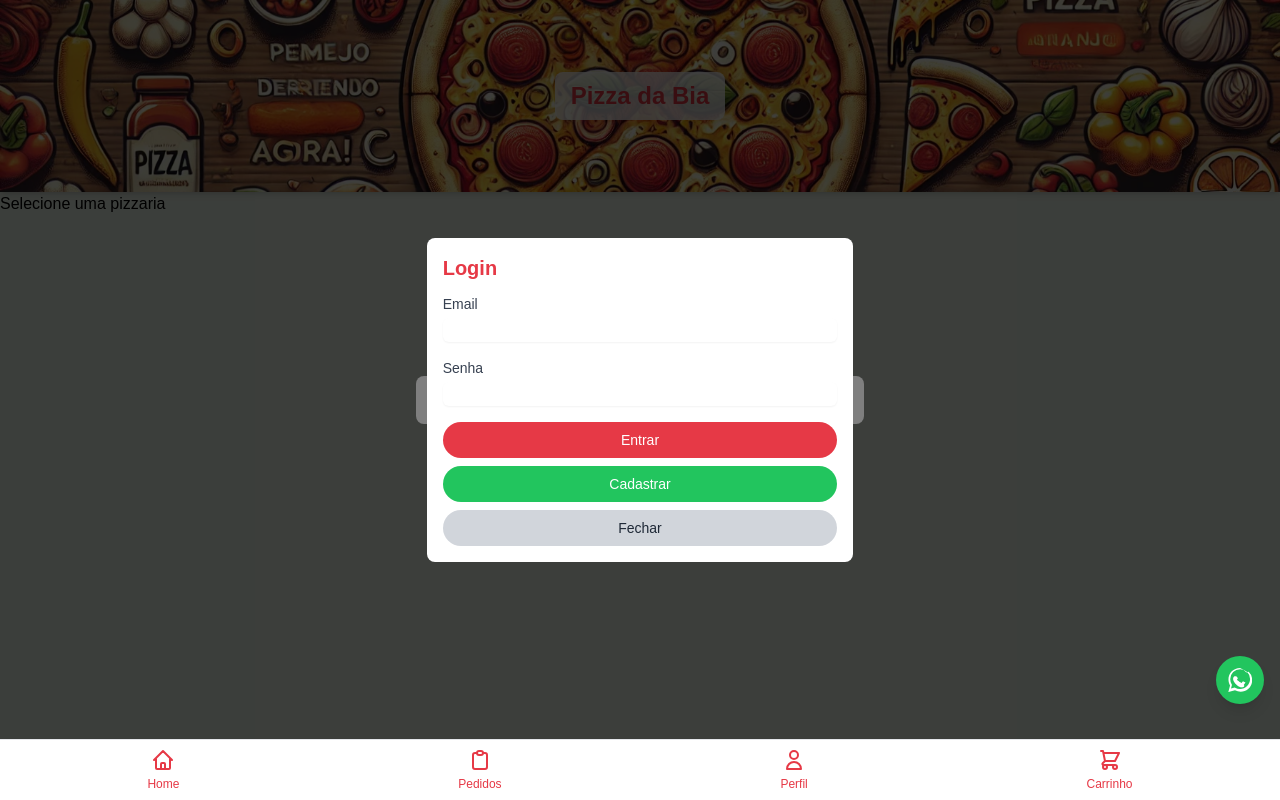
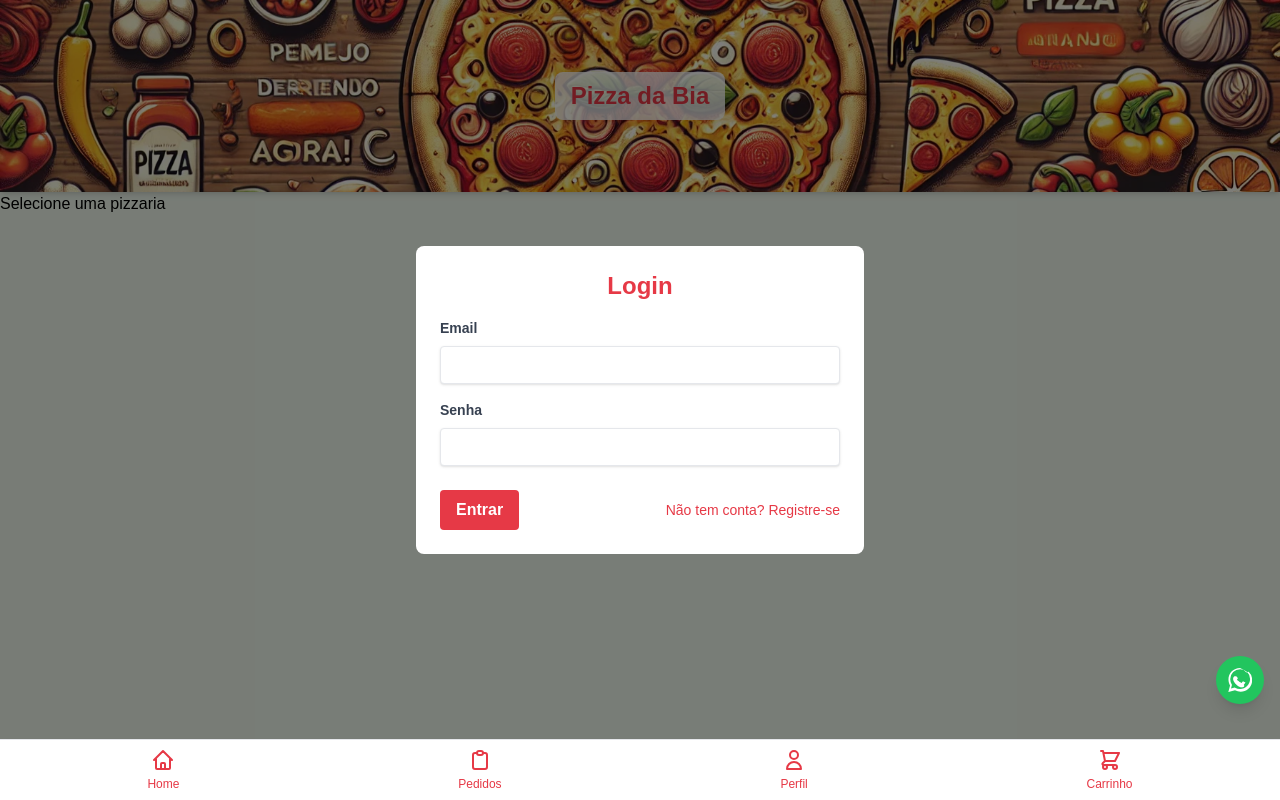
Before and after one commit to Shouked/pizzaria-frontend, a React (Create React App) app: page / in a window 1280 px wide. Both pictures are taken after a click on the button "Pedidos". Built offline with nearby package versions, Linux system fonts and the light colour scheme.

Commit message:
Update Login.js

```diff
--- a/src/components/Login.js
+++ b/src/components/Login.js
@@ -1,73 +1,75 @@
 import React, { useState } from 'react';
 import axios from 'axios';
-import { useParams } from 'react-router-dom';
+import { toast } from 'react-toastify';
+import PropTypes from 'prop-types';
 
 const Login = ({ setIsLoginOpen, setIsLoggedIn, setIsRegisterOpen, setUser, cart, navigate }) => {
   const [email, setEmail] = useState('');
   const [password, setPassword] = useState('');
-  const [error, setError] = useState('');
-  const { tenantId } = useParams(); // Pega o tenantId da rota atual
 
-  const handleLogin = async (e) => {
+  const handleSubmit = async (e) => {
     e.preventDefault();
     try {
       const response = await axios.post('https://pizzaria-backend-e254.onrender.com/api/auth/login', {
         email,
         password,
       });
-      console.log('Resposta do login:', response.data);
-      localStorage.setItem('token', response.data.token);
-
-      const userResponse = await axios.get('https://pizzaria-backend-e254.onrender.com/api/auth/me', {
-        headers: { Authorization: `Bearer ${response.data.token}` },
-      });
-      console.log('Dados completos do usuário:', userResponse.data);
-      setUser(userResponse.data);
+      console.log('Resposta do backend:', response.data); // Log para verificar a resposta
+      const { token, user } = response.data;
+      localStorage.setItem('token', token);
+      setUser(user);
       setIsLoggedIn(true);
       setIsLoginOpen(false);
 
-      // Redireciona com base no tenantId e no carrinho
-      const basePath = tenantId ? `/${tenantId}` : '/pizzaria-a'; // Default para pizzaria-a se não houver tenantId
-      if (cart && cart.length > 0) {
-        navigate(`${basePath}/order-summary`);
-      } else {
-        navigate(basePath);
-      }
+      // Determina o tenantId com base no usuário ou na URL atual
+      const currentPath = window.location.pathname.split('/')[1];
+      const userTenantId = user.tenantId || currentPath || 'pizzaria-a';
+      console.log('TenantId após login:', userTenantId);
+
+      // Redireciona para o perfil do tenant correto
+      navigate(`/${userTenantId}/profile`);
+
+      toast.success('Login realizado com sucesso!');
     } catch (err) {
-      console.error('Erro no login:', err.response?.data || err.message);
-      setError(err.response?.data?.message || 'Erro ao fazer login. Verifique suas credenciais.');
+      console.error('Erro no login:', err.response ? err.response.data : err.message);
+      toast.error(err.response?.data?.message || 'Erro ao fazer login');
     }
   };
 
   return (
-    <div className="fixed inset-0 bg-black bg-opacity-50 flex items-center justify-center z-30">
-      <div className="bg-white p-4 rounded-lg w-11/12 md:w-1/3 max-h-[80vh] overflow-y-auto">
-        <h2 className="text-xl font-bold text-[#e63946] mb-3">Login</h2>
-        {error && <p className="text-red-500 text-sm mb-3">{error}</p>}
-        <form onSubmit={handleLogin}>
+    <div className="w-full">
+      <h2 className="text-2xl font-bold text-[#e63946] mb-4 text-center">Login</h2>
+      <form onSubmit={handleSubmit}>
         <div className="mb-4">
-            <label className="block text-sm font-medium text-gray-700">Email</label>
+          <label className="block text-gray-700 text-sm font-bold mb-2" htmlFor="email">
+            Email
+          </label>
           <input
             type="email"
+            id="email"
             value={email}
             onChange={(e) => setEmail(e.target.value)}
-              className="mt-1 block w-full border-gray-300 rounded-md shadow-sm"
+            className="shadow appearance-none border rounded w-full py-2 px-3 text-gray-700 leading-tight focus:outline-none focus:shadow-outline"
             required
           />
         </div>
-          <div className="mb-4">
-            <label className="block text-sm font-medium text-gray-700">Senha</label>
+        <div className="mb-6">
+          <label className="block text-gray-700 text-sm font-bold mb-2" htmlFor="password">
+            Senha
+          </label>
           <input
             type="password"
+            id="password"
             value={password}
             onChange={(e) => setPassword(e.target.value)}
-              className="mt-1 block w-full border-gray-300 rounded-md shadow-sm"
+            className="shadow appearance-none border rounded w-full py-2 px-3 text-gray-700 leading-tight focus:outline-none focus:shadow-outline"
             required
           />
         </div>
+        <div className="flex items-center justify-between">
           <button
             type="submit"
-            className="w-full bg-[#e63946] text-white py-2 px-4 rounded-full hover:bg-red-700 transition text-sm"
+            className="bg-[#e63946] hover:bg-red-700 text-white font-bold py-2 px-4 rounded focus:outline-none focus:shadow-outline"
           >
             Entrar
           </button>
@@ -77,21 +79,23 @@ const Login = ({ setIsLoginOpen, setIsLoggedIn, setIsRegisterOpen, setUser, cart
               setIsLoginOpen(false);
               setIsRegisterOpen(true);
             }}
-            className="mt-2 w-full bg-green-500 text-white py-2 px-4 rounded-full hover:bg-green-600 transition text-sm"
+            className="text-[#e63946] hover:underline text-sm"
           >
-            Cadastrar
+            Não tem conta? Registre-se
           </button>
-          <button
-            type="button"
-            onClick={() => setIsLoginOpen(false)}
-            className="mt-2 w-full bg-gray-300 text-gray-800 py-2 px-4 rounded-full hover:bg-gray-400 transition text-sm"
-          >
-            Fechar
-          </button>
+        </div>
       </form>
-      </div>
     </div>
   );
 };
 
+Login.propTypes = {
+  setIsLoginOpen: PropTypes.func.isRequired,
+  setIsLoggedIn: PropTypes.func.isRequired,
+  setIsRegisterOpen: PropTypes.func.isRequired,
+  setUser: PropTypes.func.isRequired,
+  cart: PropTypes.array.isRequired,
+  navigate: PropTypes.func.isRequired,
+};
+
 export default Login;
```
Lines whose indentation alone changed are shown as unchanged.
